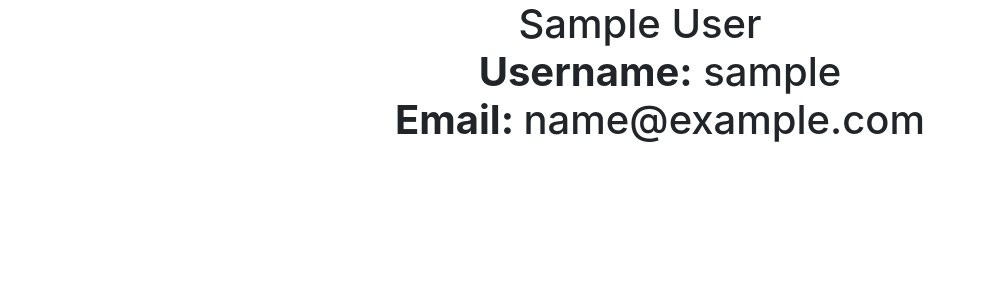
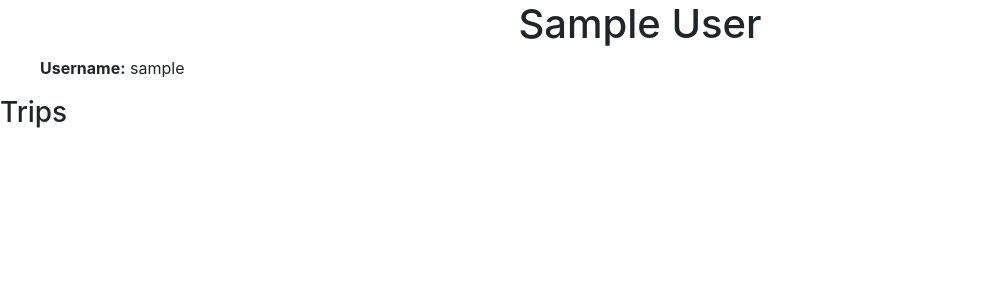
Before and after one commit to jakejg/Backcountry-Food-Planner, a Flask app: a page that uses Templates/users/user_info.html in a window 1280 px wide. Shown: the part 64-364 px from the top of the page, without its empty margins (0-985 px from the left). Run offline with Flask 2, Linux system fonts and the light colour scheme; tables that the repository leaves empty hold one stand-in row (values such as "Sample post"); some libraries are stand-ins or nearby versions.

Commit message:
added trips to user page

```diff
--- a/Templates/users/user_info.html
+++ b/Templates/users/user_info.html
@@ -1,10 +1,18 @@
 {% extends 'base.html' %}
 
 {% block content %}
-<h1 class="text-center">{{user.first_name}} {{user.last_name}}
+<h1 class="text-center">{{user.first_name}} {{user.last_name}}</h1>
 <ul style="list-style: none;">
     <li><b>Username:</b> {{user.username}}</li>
-    <li><b>Email: </b> {{user.email}}</li>
 </ul>
-
+<h3>Trips</h3>
+{% if user.trips %}
+  <ul>
+      {% for trip in user.trip %}
+      <li><a href="{{url_for('show_meal_plan', trip_id=trip.id)}}">{{trip.id}}</a></li>
+      {% endfor %}
+  </ul>
+  {% else %}
+  <p>You don't have any trips yet</p>
+  {% endif %}
 {% endblock %}
```
